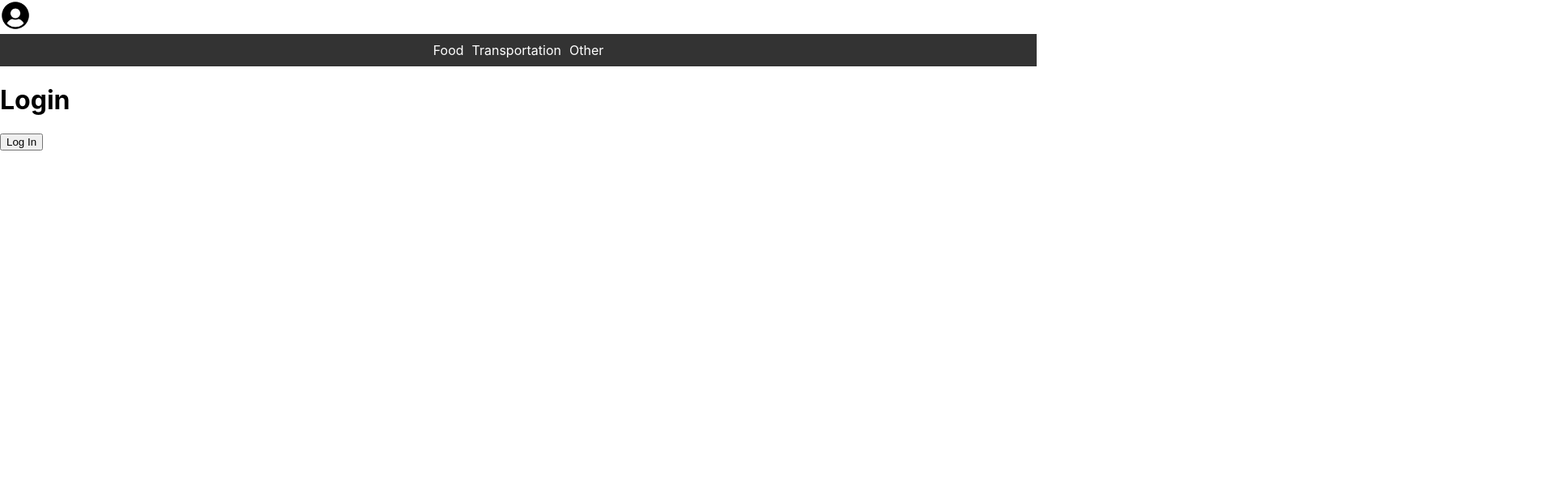
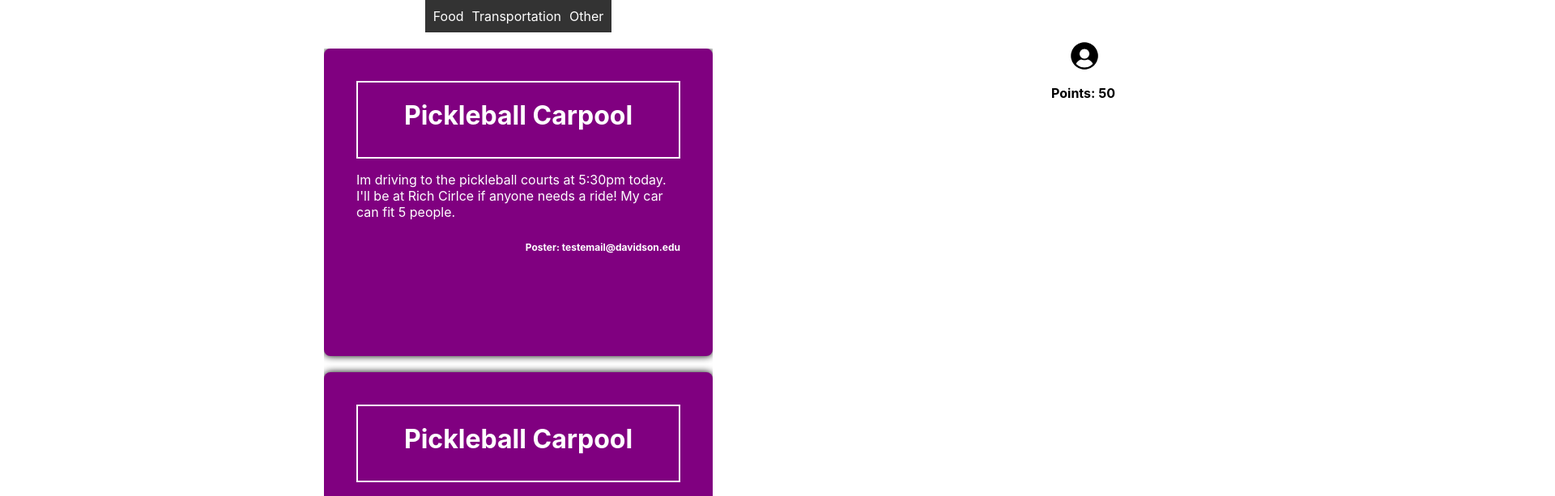
Before and after one commit to vanhugee/Campushood, a React (Create React App) app in the folder client/: page / in a window 1280 px wide. Shown: the top 613 px of the page at 81% size, 1920 px wide, since content can reach past the window. Built offline with nearby package versions, Linux system fonts and the light colour scheme.

Commit message:
Adding ChatBox Slider

```diff
--- /dev/null
+++ b/client/src/components/ChatBox.tsx
@@ -0,0 +1,44 @@
+import React from 'react';
+
+const chatBoxStyle: React.CSSProperties = {
+    width: '400px',
+    height: '300px',
+    backgroundColor: 'purple',
+    borderRadius: '8px',
+    boxShadow: '0px 0px 10px rgba(1, 1, 1, 1)',
+    padding: '40px',
+    marginBottom: '20px', // Add margin bottom to separate chat boxes
+    display: 'flex',
+    flexDirection: 'column',
+    color: 'white', // Set the text color to white
+
+};
+
+const headerStyle: React.CSSProperties = {
+    borderBottom: '2px solid white', // Add border bottom to create a white-lined box effect
+    borderTop: '2px solid white',
+    borderRight: '2px solid white',
+    borderLeft: '2px solid white',
+    paddingBottom: '10px', // Add some padding to make it visually appealing
+    textAlign: 'center', // Center the text
+};
+
+const userInfoStyle: React.CSSProperties = {
+    verticalAlign: 'bottom',
+    textAlign: 'right',
+    fontSize: '50%',
+}
+
+export function ChatBox() {
+    return (
+        <div style={chatBoxStyle}>
+            <div style={headerStyle}>
+                <h1>Pickleball Carpool</h1>
+            </div>
+            <p>Im driving to the pickleball courts at 5:30pm today. I'll be at Rich Cirlce if anyone needs a ride! My car can fit 5 people.</p>
+            <div style={userInfoStyle}>
+                <h2>Poster: testemail@davidson.edu</h2>
+            </div>
+        </div>
+    );
+}
--- /dev/null
+++ b/client/src/components/ChatPage.tsx
@@ -0,0 +1,29 @@
+import { ChatBox } from './ChatBox'; // Assuming you have a ChatBox component
+
+const chatContainerStyle: React.CSSProperties = {
+    display: 'flex',
+    flexDirection: 'column',
+    alignItems: 'center', // Align chat boxes in the center horizontally
+    justifyContent: 'center', // Center chat boxes vertically
+    marginTop: '20px', // Add margin to separate chat boxes
+};
+
+const chatBoxContainerStyle: React.CSSProperties = {
+    maxHeight: 'calc(100vh - 200px)', // Set a maximum height for the chat box container
+    overflowY: 'auto', // Enable vertical scrolling
+    width: '100%', // Ensure the container takes up full width
+
+};
+
+export function ChatPage() {
+    return (
+        <div style={chatContainerStyle}>
+            <div style={chatBoxContainerStyle}>
+                <ChatBox />
+                <ChatBox />
+                <ChatBox />
+                {/* Add more ChatBox components as needed */}
+            </div>
+        </div>
+    );
+}
--- a/client/src/components/UserIcon.tsx
+++ b/client/src/components/UserIcon.tsx
@@ -11,11 +11,14 @@ const userIconStyle: React.CSSProperties = {
     marginRight: '10px', // Adjust spacing as needed
 };
 
+
 export function UserIcon() {
     return(
-        <div style={userIconStyle}>
-            {/* You can replace the user icon with an actual image or an SVG */}
-            <img src={userIcon} alt="User Icon" style={{ width: '3%', height: '3%' }} />
-        </div>
+        <a href = {"/food"}>
+            <div style={userIconStyle}>
+                {/* You can replace the user icon with an actual image or an SVG */}
+                <img src={userIcon} alt="User Icon" style={{ width: '3%', height: '3%' }} />
+            </div>
+        </a>
     )
 }
--- /dev/null
+++ b/client/src/components/UserPoints.tsx
@@ -0,0 +1,21 @@
+const pointsContainerStyle: React.CSSProperties = {
+    position: 'absolute',
+    top: '50px', // Adjust the top position as needed
+    left: '-32px', // Adjust the left position as needed
+    backgroundColor: 'white',
+    padding: '5px 10px',
+    borderRadius: '5px',
+};
+
+const pointsTextStyle: React.CSSProperties = {
+    fontSize: '16px',
+    fontWeight: 'bold',
+};
+
+export function UserPoints() {
+    return (
+        <div style={pointsContainerStyle}>
+            <span style={pointsTextStyle}>Points: 50</span>
+        </div>
+    );
+}
--- a/client/src/pages/Home.tsx
+++ b/client/src/pages/Home.tsx
@@ -1,18 +1,38 @@
 import React from 'react';
-import { LoginButton } from '../components/LogIn'
 import { LogoutButton } from '../components/LogOut'
 import { NavBar } from '../components/NavBar'
 import { UserIcon } from '../components/UserIcon'
+import { ChatPage } from '../components/ChatPage'
+import { UserPoints } from '../components/UserPoints'
+
+
+const homeStyle: React.CSSProperties = {
+    display: 'flex',
+    flexDirection: 'column',
+    alignItems: 'center', // Center content horizontally
+    justifyContent: 'center', // Center content vertically
+    position: 'relative',
+};
+
+const userIconStyle: React.CSSProperties = {
+    position: 'absolute',
+    top: '50px', // Adjust the top position as needed
+    right: '-1320px', // Adjust the right position as needed
+    height: "100%",
+    width: "100%",
+};
 
 
 export function Home() {
     return (
-        <div>
-            <UserIcon />
+        <div style={homeStyle}>
             <NavBar />
-            <LoginButton />
+            <div style={userIconStyle}>
+                <UserIcon />
+                <UserPoints />
+            </div>
+            <ChatPage />
             <LogoutButton />
         </div>
-
-    )
+    );
 }
```
